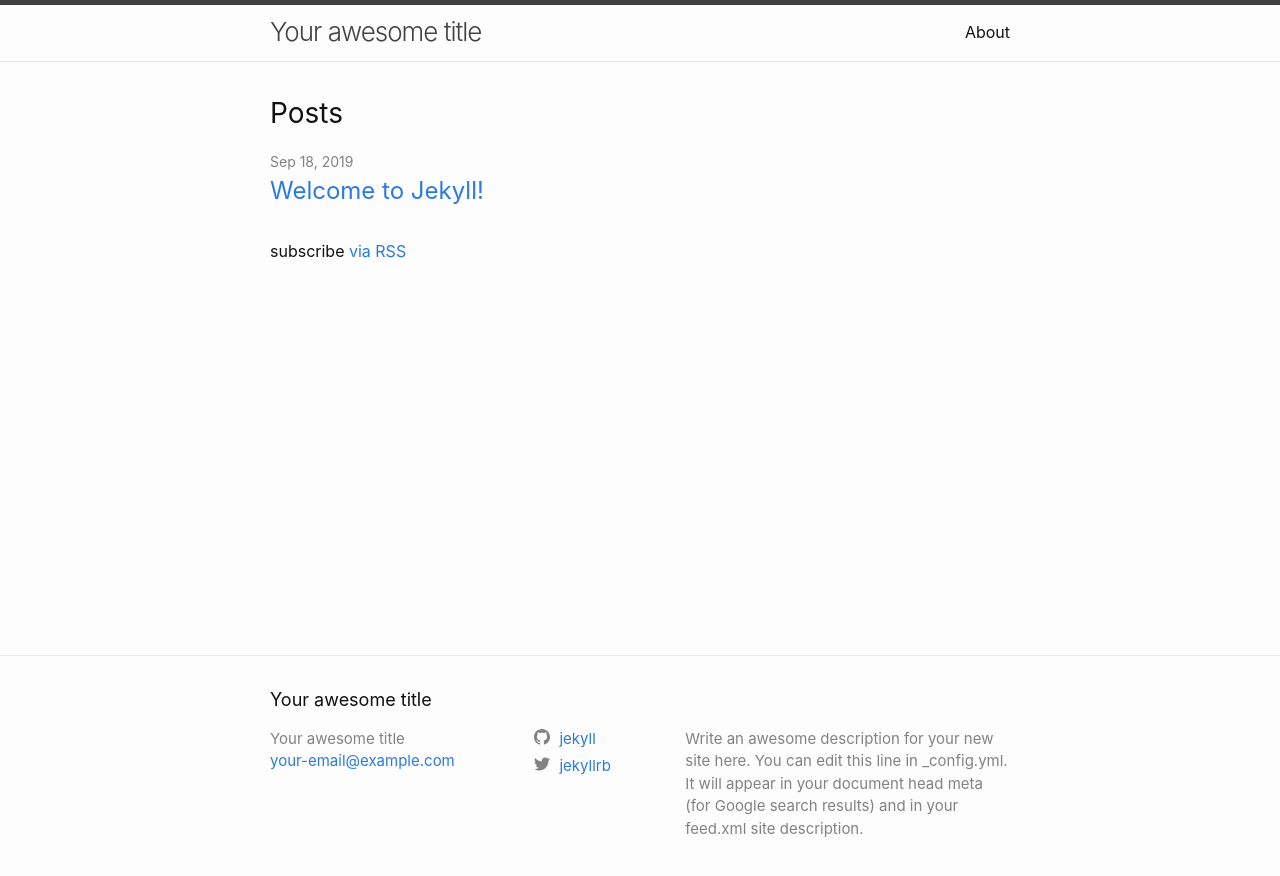
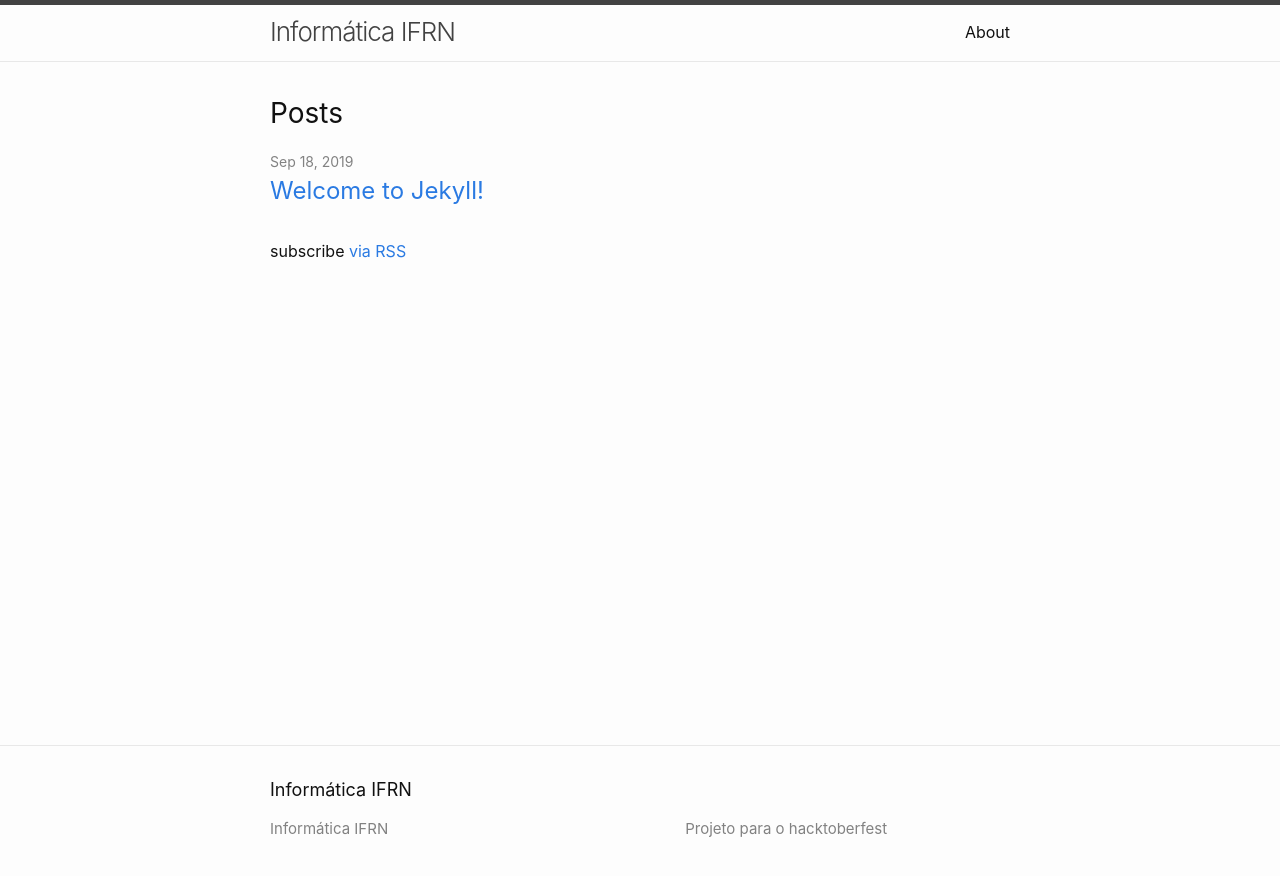
Before and after one commit to arenullb/arenullb.github.io, a Jekyll site: the page built from index.md, in a window 1280 px wide. Shown: the top 876 px of the page. Built offline with Jekyll 4.4.1, drawn with Linux system fonts in a browser that asks for light colours.

Commit message:
Changing configuration file

```diff
--- a/_config.yml
+++ b/_config.yml
@@ -1,43 +1,12 @@
-# Welcome to Jekyll!
-#
-# This config file is meant for settings that affect your whole blog, values
-# which you are expected to set up once and rarely edit after that. If you find
-# yourself editing this file very often, consider using Jekyll's data files
-# feature for the data you need to update frequently.
-#
-# For technical reasons, this file is *NOT* reloaded automatically when you use
-# 'bundle exec jekyll serve'. If you change this file, please restart the server process.
+title: Informática IFRN
+email:
+description: "Projeto para o hacktoberfest"
+baseurl: ""
+url: "arenullb.github.io"
+twitter_username:
+github_username:
 
-# Site settings
-# These are used to personalize your new site. If you look in the HTML files,
-# you will see them accessed via {{ site.title }}, {{ site.email }}, and so on.
-# You can create any custom variable you would like, and they will be accessible
-# in the templates via {{ site.myvariable }}.
-title: Your awesome title
-email: your-email@example.com
-description: >- # this means to ignore newlines until "baseurl:"
-  Write an awesome description for your new site here. You can edit this
-  line in _config.yml. It will appear in your document head meta (for
-  Google search results) and in your feed.xml site description.
-baseurl: "" # the subpath of your site, e.g. /blog
-url: "" # the base hostname & protocol for your site, e.g. http://example.com
-twitter_username: jekyllrb
-github_username:  jekyll
-
-# Build settings
 markdown: kramdown
 theme: minima
 plugins:
   - jekyll-feed
-
-# Exclude from processing.
-# The following items will not be processed, by default. Create a custom list
-# to override the default setting.
-# exclude:
-#   - Gemfile
-#   - Gemfile.lock
-#   - node_modules
-#   - vendor/bundle/
-#   - vendor/cache/
-#   - vendor/gems/
-#   - vendor/ruby/
```
